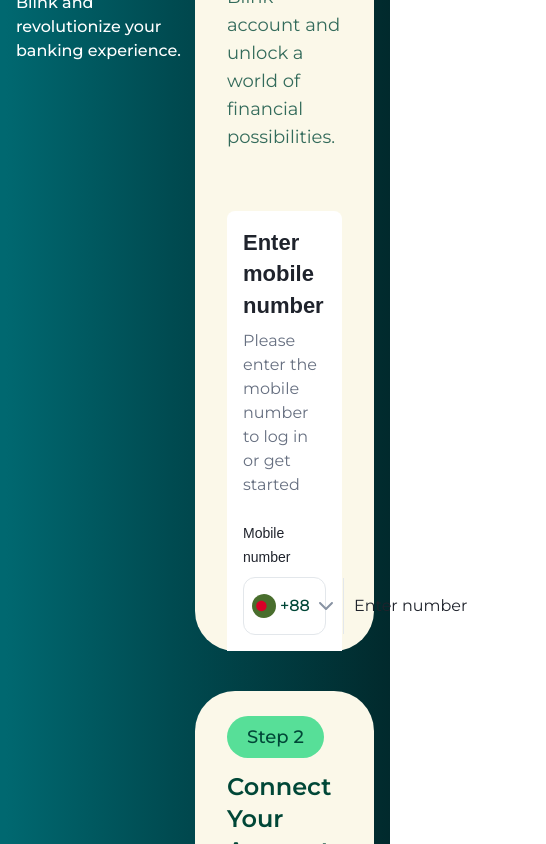
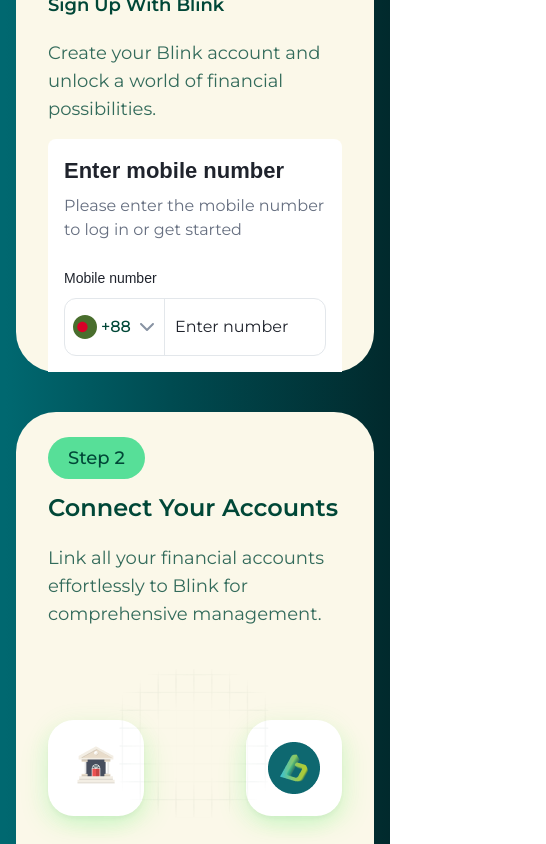
Before and after one commit to programmerrm/blink-marsand-co, a Next.js app: page / in a window 390 px wide. Shown: the part 6060-6904 px from the top of the page, 546 px wide, since content can reach past the window. Built offline with nearby package versions, Linux system fonts and the light colour scheme; a web font is replaced by a local one.

Commit message:
Fix: responsive gap

```diff
--- a/components/steps/Steps.tsx
+++ b/components/steps/Steps.tsx
@@ -10,8 +10,8 @@ import stepsShape from "@/assets/image/steps-shape.png";
 
 function Steps() {
     return (
-        <section className="bg-[linear-gradient(90deg,#006870_0.38%,#006870_1.38%,#004B51_43.62%,#01292C_100.94%)] relative py-30">
-            <div className="container grid grid-cols-2">
+        <section className="bg-[linear-gradient(90deg,#006870_0.38%,#006870_1.38%,#004B51_43.62%,#01292C_100.94%)] relative py-8 lg:py-30">
+            <div className="container grid grid-cols-1 gap-4 lg:grid-cols-2">
                 {/* Section title text */}
                 <div className="text-white mt-8">
                     <h2>Get Started In Just 3 simple Steps.</h2>
@@ -21,7 +21,7 @@ function Steps() {
                     </p>
                 </div>
                 {/* Step cards container */}
-                <div>
+                <div className="relative z-1">
                     {/* step 1 */}
                     <div className="bg-[#FBF8E9] rounded-[2.5rem] px-8 pt-8">
                         <span className="bg-[#57DF98] py-2.5 px-5 rounded-full text-lg font-medium">
@@ -31,7 +31,7 @@ function Steps() {
                         <p className="text-lg text-[#004737CC] font-normal mt-5">
                             Create your Blink account and unlock a world of financial possibilities.
                         </p>
-                        <div className="max-w-82 mx-auto px-4 pt-4 bg-white mt-15 rounded-t-lg pb-4">
+                        <div className="max-w-82 mx-auto px-4 pt-4 bg-white mt-4 lg:mt-15 rounded-t-lg pb-4">
                             <h5 className="text-[1.375rem] font-blinker text-[#1F232C]">
                                 Enter mobile number
                             </h5>
@@ -76,7 +76,7 @@ function Steps() {
                             Link all your financial accounts effortlessly to Blink for comprehensive
                             management.
                         </p>
-                        <div className="flex justify-between max-w-2/3 mx-auto mt-23 relative">
+                        <div className="flex justify-between lg:max-w-2/3 mx-auto mt-23 relative gap-4">
                             <Image
                                 src={bankIcon}
                                 alt="back icon"
@@ -148,7 +148,7 @@ function Steps() {
                 alt="shape"
                 width={1028}
                 height={1025}
-                className="absolute left-0 bottom-0"
+                className="absolute left-0 bottom-0 w-full lg:w-auto"
             />
         </section>
     );
```
